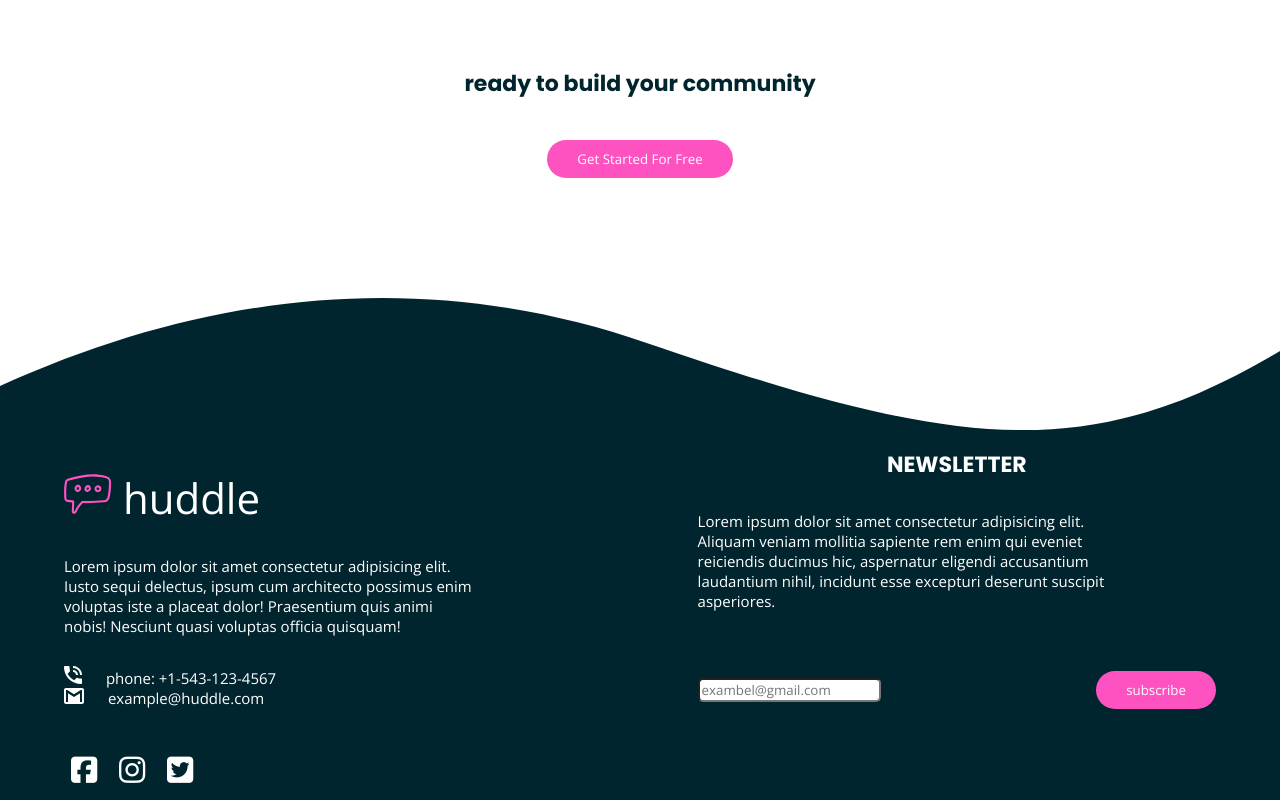
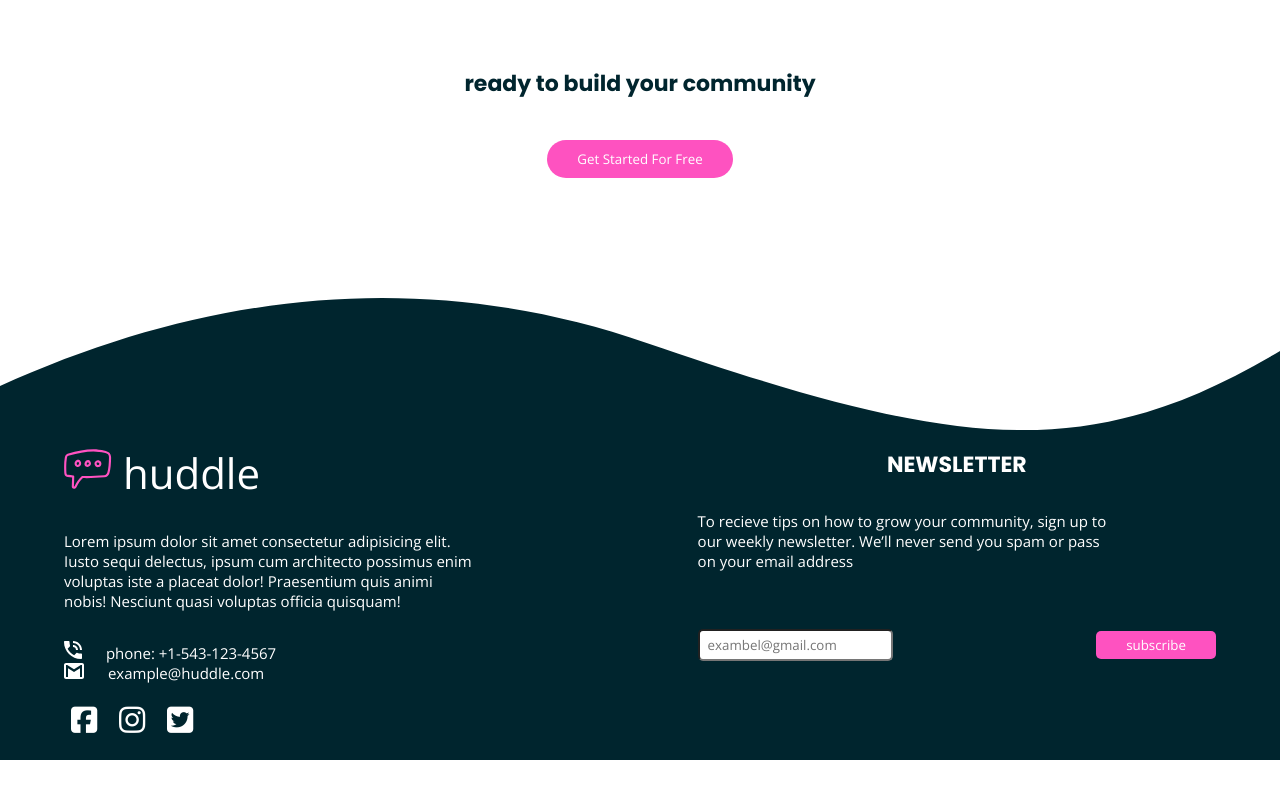
Before and after one commit to AhmedFaseh/LandingPageWithCurvedSectionsMaster, a plain HTML site: page index.html in a window 1280 px wide. Shown: the part 3141-3941 px from the top of the page. After the commit the page ends 3901 px from the top, so only its background shows below. Drawn offline with nearby package versions, Linux system fonts and the light colour scheme.

Commit message:
other edit

```diff
--- a/head&footer.css
+++ b/head&footer.css
@@ -82,17 +82,17 @@ nav [type="button"]{
 
 }
 
-footer [type="button"]{
+footer button{
     background-color: var(--bt-main-color);
     border: none;
     color: #fff;
-    padding: 10px 30px;
+    padding: 5px 30px;
     margin: 30px 0;
-    border-radius: 50px;
-    -webkit-border-radius: 50px;
-    -moz-border-radius: 50px;
-    -ms-border-radius: 50px;
-    -o-border-radius: 50px;
+    border-radius: 5px;
+    -webkit-border-radius: 5px;
+    -moz-border-radius: 5px;
+    -ms-border-radius: 5px;
+    -o-border-radius: 5px;
     cursor: pointer;
 }
 .foot-cont{
@@ -103,7 +103,8 @@ footer [type="button"]{
     flex-direction: row;
     align-items: flex-start;
     justify-content: space-between;
-}
+}.Group2 h2{
+justify-content: flex-start;}
 footer ,footer a{
     color: var(--font-color-main3);
 }
@@ -157,7 +158,8 @@ media
 
 }
 
-input{
+footer input{
+    padding: 5px 8px 5px 8px;
     border-radius: 5px;
     -webkit-border-radius: 5px;
     -moz-border-radius: 5px;
@@ -170,7 +172,7 @@ input:focus{
 
 .Group3{
     font-size: 30px;
-    margin: 10px 0;
+    margin: 10px 0 20px 0;
 }.Group3 i{
     margin: 0  7px;
 } i[class$="twitter"]:hover{
@@ -188,6 +190,14 @@ input:focus{
     .Group2 div:nth-child(2){
         flex-direction: column;
         align-items: flex-end;
+    }
+    form{
+        flex-direction: column !important;
+        justify-content: stretch!important;
+        align-items: center !important;
+
+    }form [type="email"] ,form div , form button{
+        width: 94% !important;
     }
 }
 @media screen and (max-width: 430px){
--- a/index.html
+++ b/index.html
@@ -135,15 +135,17 @@
           <div>
             <h2>NEWSLETTER</h2>
             <p>
-              Lorem ipsum dolor sit amet consectetur adipisicing elit. Aliquam veniam mollitia sapiente rem enim qui eveniet reiciendis ducimus hic, aspernatur eligendi accusantium laudantium nihil, incidunt esse excepturi deserunt suscipit asperiores.
+              To recieve tips on how to grow your community, sign up to our weekly newsletter. We’ll never send you spam or pass on your email address
             </p>
           </div>
-          <div class="f ">
-            <div>
-              <input type="email" placeholder="exambel@gmail.com">
-              <span class="alert"></span>
-            </div>
-            <input type="button" value="subscribe">
+          <div >
+            <form class="f "action="">
+              <div>
+                <input type="email" placeholder="exambel@gmail.com" required>
+                <span class="alert"></span>
+              </div>
+              <button> subscribe</button>
+            </form>
           </div>
         </div>
       </div>
```
